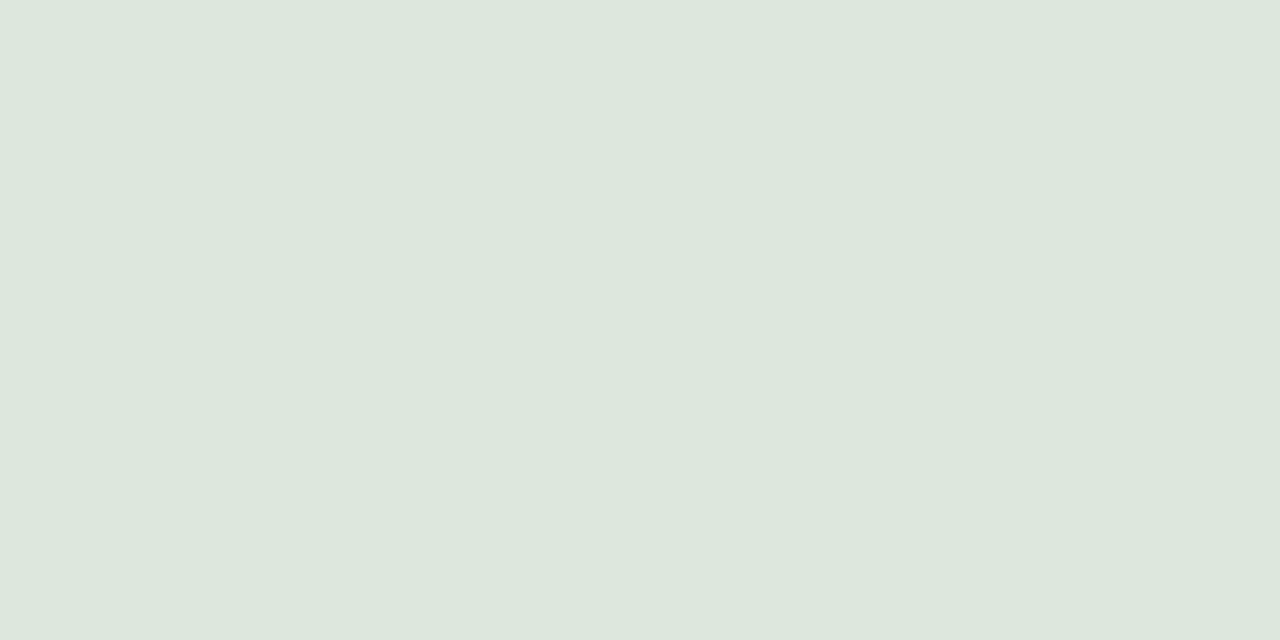
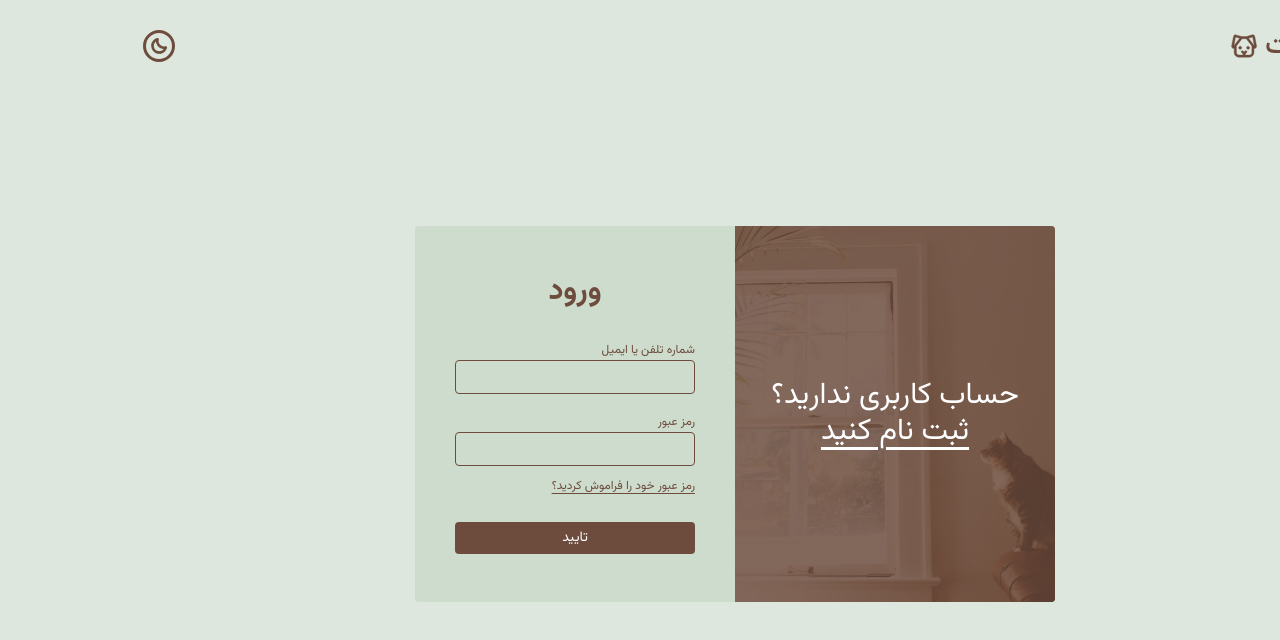
Before and after one commit to Parsa12458/Keepet, a React (Vite) app: page /login in a window 1280 px wide. Before the commit this address had no page. Shown: the top 640 px of the page. Built offline with nearby package versions, Linux system fonts and the light colour scheme.

Commit message:
implement login page

```diff
--- a/src/App.jsx
+++ b/src/App.jsx
@@ -1,5 +1,6 @@
 import { BrowserRouter, Navigate, Route, Routes } from "react-router-dom";
 import SignupPage from "./pages/SignupPage";
+import LoginPage from "./pages/LoginPage";
 
 function App() {
   return (
@@ -7,6 +8,7 @@ function App() {
       <Routes>
         <Route path="/" element={<Navigate to="/signup" />} index />
         <Route path="/signup" element={<SignupPage />} />
+        <Route path="/login" element={<LoginPage />} />
       </Routes>
     </BrowserRouter>
   );
--- /dev/null
+++ b/src/features/authentication/LoginForm.jsx
@@ -0,0 +1,46 @@
+import { Link } from "react-router-dom";
+import Button from "../../ui/Button";
+import InputField from "../../ui/InputField";
+
+function LoginForm() {
+  return (
+    <div className="flex w-1/2 max-w-[800px] overflow-hidden rounded">
+      <div className="relative flex w-1/2 items-center justify-center px-6 text-center text-3xl font-normal">
+        <img
+          src="/images/cat-looking-outside.jpg"
+          alt="Cat background image"
+          className="absolute inset-0 h-full w-full object-cover object-right"
+        />
+        <div className="absolute inset-0 h-full w-full bg-brown/80"></div>
+        <p className="relative text-white">
+          حساب کاربری ندارید؟
+          <Link
+            to="/signup"
+            className="block cursor-pointer underline underline-offset-8"
+          >
+            ثبت نام کنید
+          </Link>
+        </p>
+      </div>
+      <div className="w-1/2 bg-paleGreen px-10 py-12 text-brown">
+        <h1 className="text-center text-3xl font-bold">ورود</h1>
+        <form className="mt-8 flex flex-col gap-5">
+          <InputField id="fullName" label="شماره تلفن یا ایمیل" type="text" />
+          <InputField id="password" label="رمز عبور" type="password" />
+          <span className="mt-[-8px] cursor-pointer text-xs underline underline-offset-4">
+            رمز عبور خود را فراموش کردید؟
+          </span>
+          <Button
+            type="submit"
+            variation="primary"
+            additionalStyles="w-full mt-2"
+          >
+            تایید
+          </Button>
+        </form>
+      </div>
+    </div>
+  );
+}
+
+export default LoginForm;
--- /dev/null
+++ b/src/pages/LoginPage.jsx
@@ -0,0 +1,15 @@
+import LoginForm from "../features/authentication/LoginForm";
+import Header from "../ui/Header";
+
+function LoginPage() {
+  return (
+    <div className="flex min-h-screen flex-col">
+      <Header />
+      <div className="flex flex-grow items-center justify-center pb-16">
+        <LoginForm />
+      </div>
+    </div>
+  );
+}
+
+export default LoginPage;
--- a/src/ui/InputField.jsx
+++ b/src/ui/InputField.jsx
@@ -6,7 +6,7 @@ function InputField({ id, label, type = "text" }) {
       </label>
       <input
         type={type}
-        className="bg-transparent w-full rounded border border-brown px-2 py-1.5 text-sm text-brown focus:outline-none"
+        className="w-full rounded border border-brown bg-transparent px-2 py-1.5 text-sm font-medium text-brown focus:outline-none"
       />
     </div>
   );
```
Also changed, not shown: src/features/authentication/animations.css (deleted, +0 -26 lines), public/images/cat-looking-outside.jpg (added).
